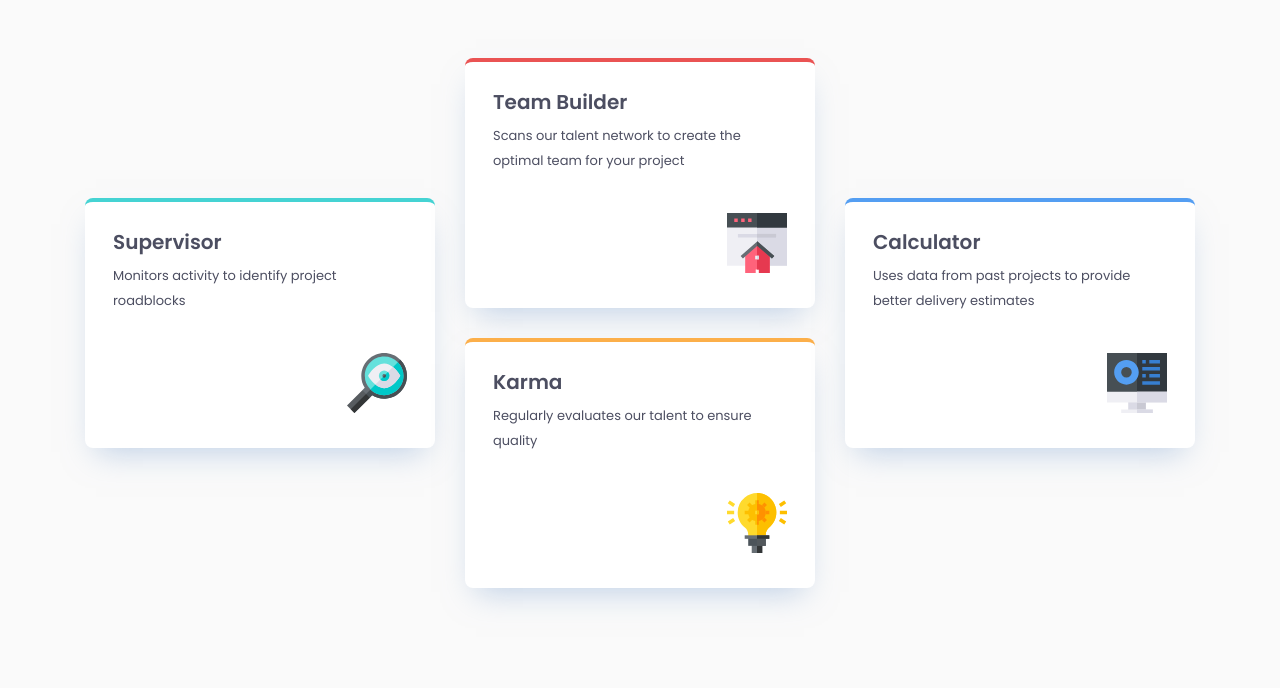
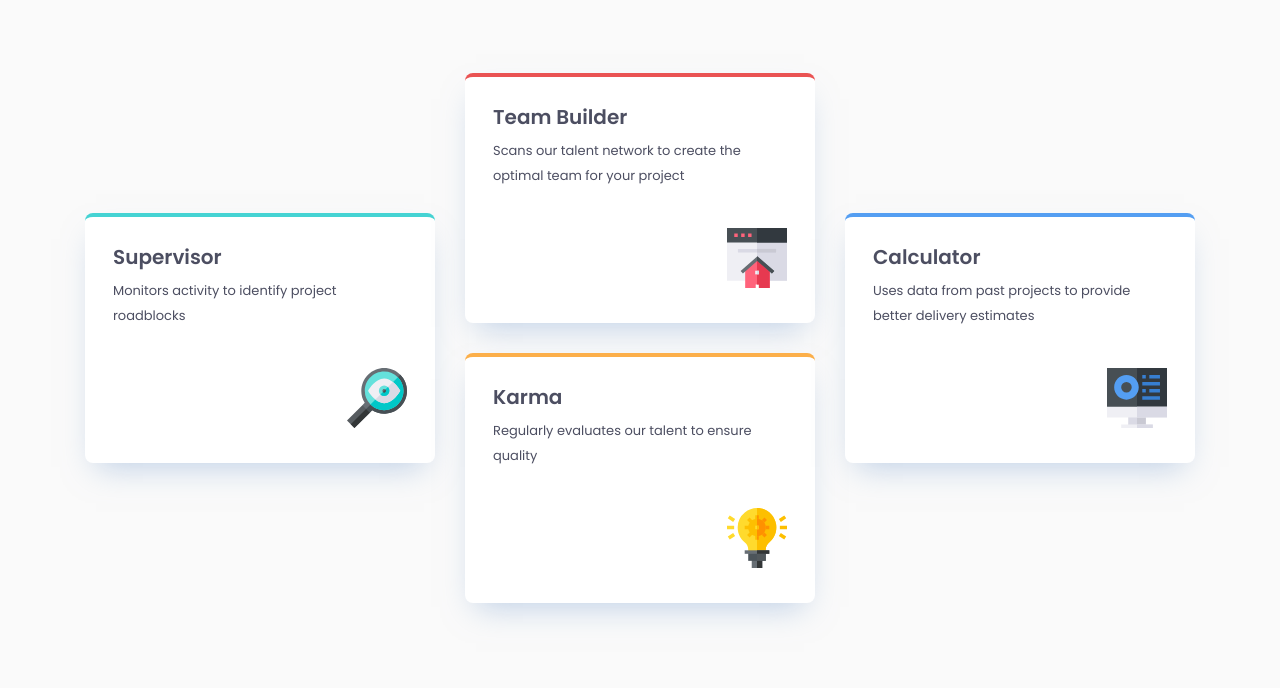
Before and after one commit to manjeshrv592/four-card-feature-section, a plain HTML site: page index.html in a window 1280 px wide. Shown: the part 227-915 px from the top of the page. Drawn offline with Linux system fonts and the light colour scheme.

Commit message:
Increased section padding

```diff
--- a/css/style.css
+++ b/css/style.css
@@ -183,6 +183,10 @@ img {
 
 /* Large devices (desktops, 992px and up) */
 @media (min-width: 992px) {
+  .section {
+    padding-top: 10rem;
+  }
+
   .cards {
     grid-template-columns: repeat(3, 1fr);
   }
```
